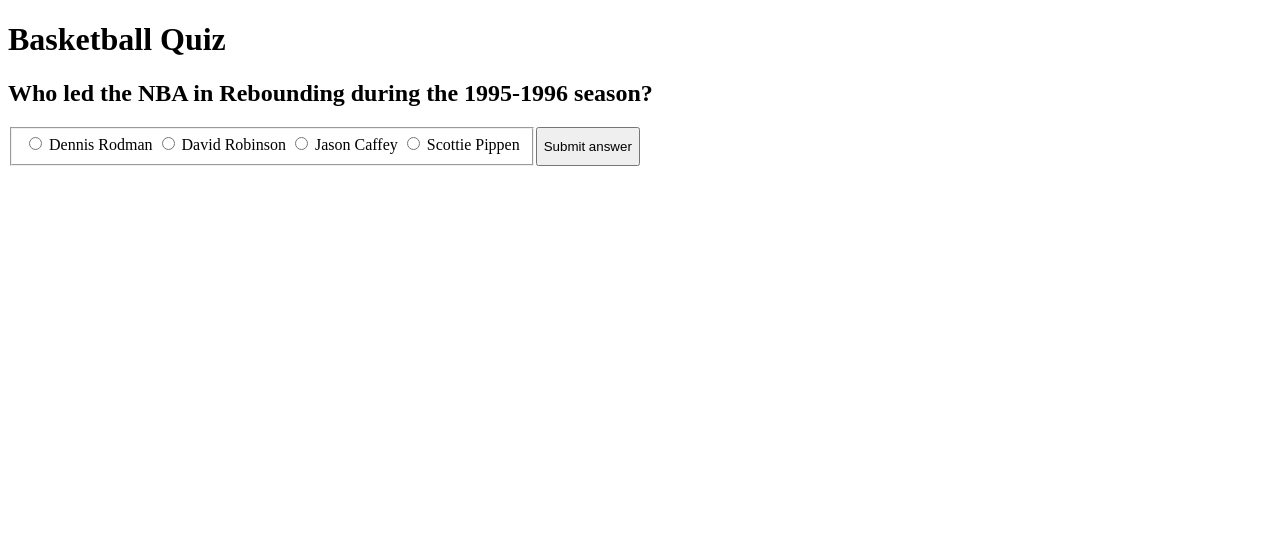
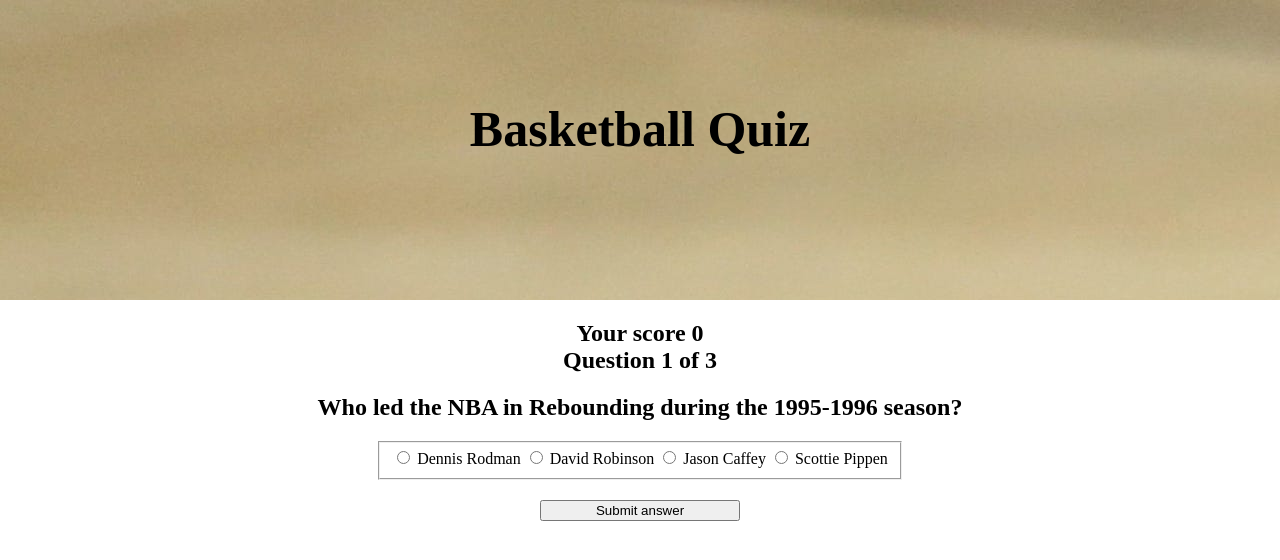
Before and after one commit to joshj95126/quizappbasketball, a plain HTML site: page index.html in a window 1280 px wide. Both pictures are taken after a click on the button "Click To Start". Drawn offline with nearby package versions, Linux system fonts and the light colour scheme.

Commit message:
upgraded quiz

```diff
--- a/index.css
+++ b/index.css
@@ -3,3 +3,48 @@
 }
 
 #landing {}
+
+h2 {}
+
+header {
+    background-image: url(header.jpeg);
+    margin: 0;
+    height: 300px;
+}
+
+html,
+body {
+    margin: 0;
+    padding: 0;
+    height: 100%;
+}
+
+h1 {
+    margin: 0;
+    text-align: center;
+    font-size: 50px;
+    padding-top: 100px;
+}
+
+main {
+    text-align: center;
+}
+
+img {
+    display: block;
+    margin: 20px auto;
+}
+
+fieldset {
+    margin: 0 auto;
+}
+
+form {
+    display: flex;
+    flex-direction: column;
+}
+
+button {
+    width: 200px;
+    margin: 20px auto;
+}
--- a/index.html
+++ b/index.html
@@ -5,7 +5,9 @@
     <meta charset="UTF-8">
     <meta name="viewport" content="width=device-width, initial-scale=1.0">
     <title>Document</title>
-    <link rel="stylesheet" href="index.css" </head>
+    <link rel="stylesheet" href="index.css"> </link>
+
+</head>
 
 <body>
     <header>
--- a/index.js
+++ b/index.js
@@ -24,29 +24,10 @@
 $('body').on('submit', 'form', function(event) {
     event.preventDefault()
     const answer = event.target.answer.value
-    console.log(answer)
     const question = state.questions[state.currentQuestion]
-    console.log(question)
-    if (answer == question.correct) {
-        state.score++
-            $('main').html(`<section id="answer">
-        <h2>
-            Correct! Great job!
-        </h2>
-        <button id="nextQuestion">
-            Next question
-        </button>
-    </section>`)
-    } else {
-        $('main').html(`<section id="answer">
-        <h2>
-            Wrong! The answer was ${question.answers[question.correct]}
-        </h2>
-        <button id="nextQuestion">
-            Next question
-        </button>
-    </section>`)
-    }
+
+    renderFeedback(answer)
+
     state.currentQuestion++
 })
 
@@ -55,7 +36,7 @@
         $('main').html(`
         <section id="score">
             <h2>
-                Your score is ${state.score} out of 3
+                Your score is ${state.score} out of ${state.questions.length}
             </h2>
             <button id = "nextQuestion">
             Play again
@@ -69,6 +50,7 @@
     const question = state.questions[state.currentQuestion]
     console.log('test')
     $('main').html(`
+    ${makeScore()}
         <section id="question">
             <h2>
                 ${question.title}
@@ -76,13 +58,13 @@
             <form>
                 <fieldset>
 
-                    <input type="radio" value="0" name="answer">
+                    <input type="radio" required value="0" name="answer">
                     <label for="answer">${question.answers[0]}</label>
-                    <input type="radio" value="1" name="answer">
+                    <input type="radio" required value="1" name="answer">
                     <label for="answer">${question.answers[1]}</label>
-                    <input type="radio" value="2" name="answer">
+                    <input type="radio" required value="2" name="answer">
                     <label for="answer">${question.answers[2]}</label>
-                    <input type="radio" value="3" name="answer">
+                    <input type="radio" required value="3" name="answer">
                     <label for="answer">${question.answers[3]}</label>
                 </fieldset>
                 <button>
@@ -92,6 +74,46 @@
         </section>`)
 
 })
+
+function makeScore() {
+
+    return `
+    <h2> Your score ${state.score}
+    <br/>
+     Question ${state.currentQuestion+1} of ${state.questions.length}
+    </h2>
+
+`
+
+}
+
+function renderFeedback(answer) {
+
+    if (answer == question.correct) {
+        state.score++
+            $('main').html(`<section id="answer">
+            ${makeScore()}
+        <h2>
+            Correct! Great job!
+        </h2>
+        <img src="madeshot.gif"/>
+        <button id="nextQuestion">
+            Next question
+        </button>
+    </section>`)
+    } else {
+        $('main').html(`<section id="answer">
+        ${makeScore()}
+        <h2>
+            Wrong! The answer was ${question.answers[question.correct]}
+        </h2>
+        <img src="fail.gif"/>
+        <button id="nextQuestion">
+            Next question
+        </button>
+    </section>`)
+    }
+}
 
 function start() {
     $('main').html(`
```
Also changed, not shown: fail.gif (added), header.jpeg (added), 1 other file. Lines whose indentation alone changed are shown as unchanged.
